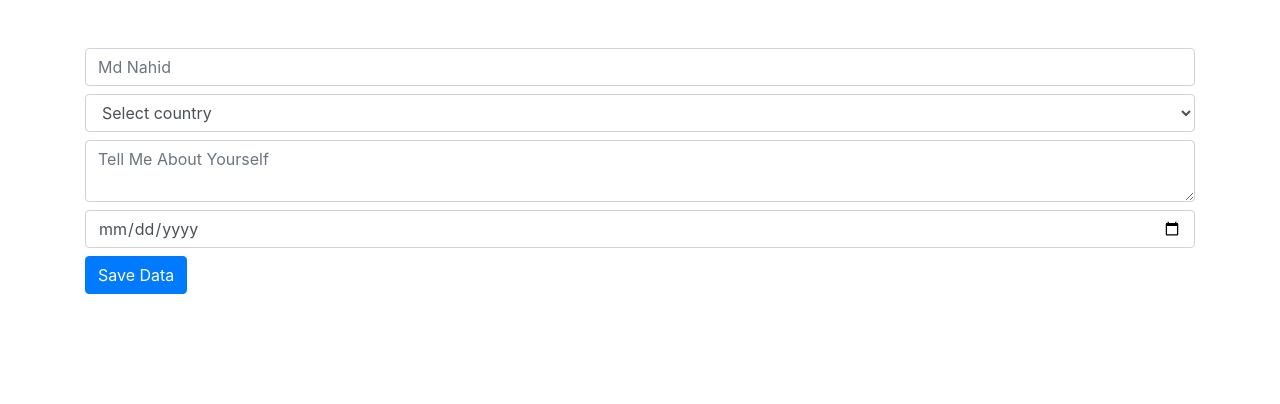
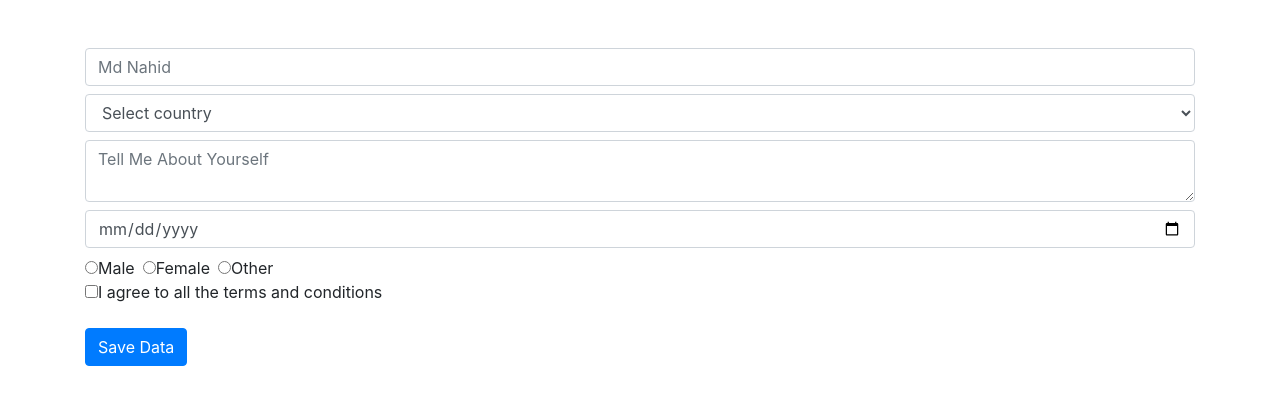
Before and after one commit to Nahidjc/react-form-practice, a React (Create React App) app: page / in a window 1280 px wide. Shown: the top 404 px of the page. Built offline with nearby package versions, Linux system fonts and the light colour scheme.

Commit message:
checkbox working

```diff
--- a/src/components/Form.jsx
+++ b/src/components/Form.jsx
@@ -6,14 +6,21 @@ class Form extends React.Component {
     country: "",
     bio: "",
     birthDay: "",
+    gender: "",
+    agree:false,
   };
   handleChange = (event) => {
     this.setState({
       [event.target.name]: event.target.value,
     });
   };
+  handleCheckBox = (event) => {
+    this.setState({
+      agree: event.target.checked,
+    });
+  }
   render() {
-    const { name, country, bio, birthDay } = this.state;
+    const { name, country, bio, birthDay,agree } = this.state;
     return (
       <div className="mt-5">
         <input
@@ -52,6 +59,16 @@ class Form extends React.Component {
           type="date"
           name="birthDay"
         />
+        <div>
+            <input type="radio" className="ms-2" name='gender' value='Male'  onChange={this.handleChange} />Male
+            <input className="ml-2" type="radio" name='gender' value='Female'  onChange={this.handleChange} />Female
+            <input type="radio" className="ml-2" name='gender' value='Other'  onChange={this.handleChange}  />Other
+        </div>
+        <div className="">
+          <input type="checkbox" name="agree" checked={agree} onChange={this.handleCheckBox} />
+          I agree to all the terms and conditions
+        </div>
+        <br/>
 
         <button className="btn btn-primary" onClick={ ()=>console.log(this.state)}>
           Save Data
```
